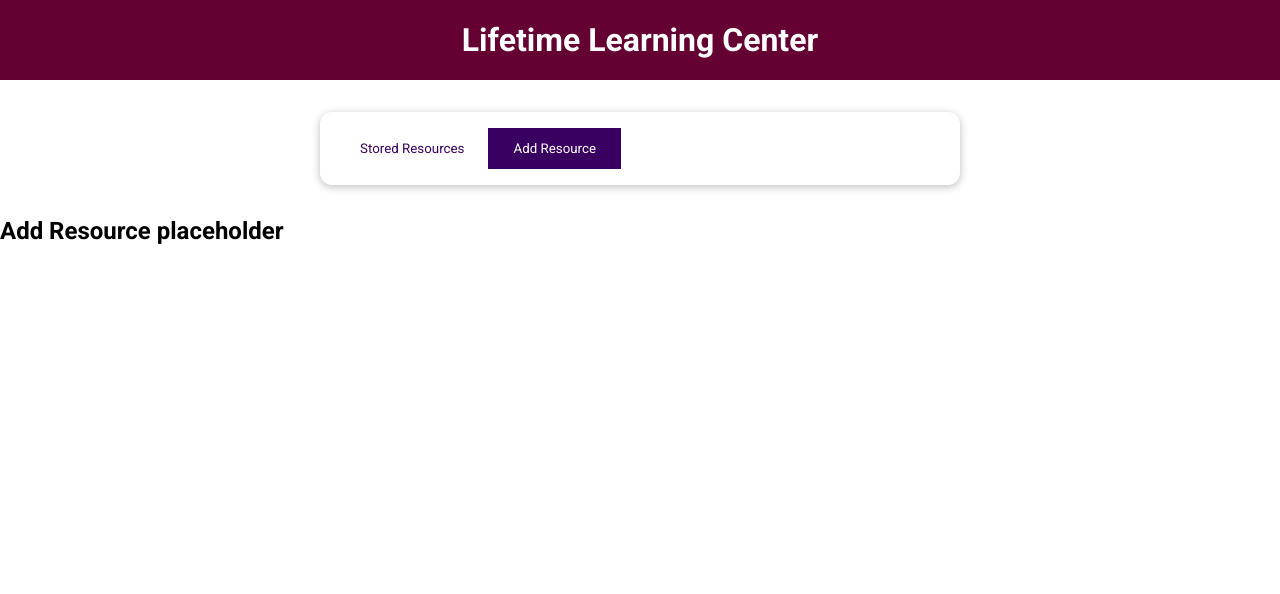
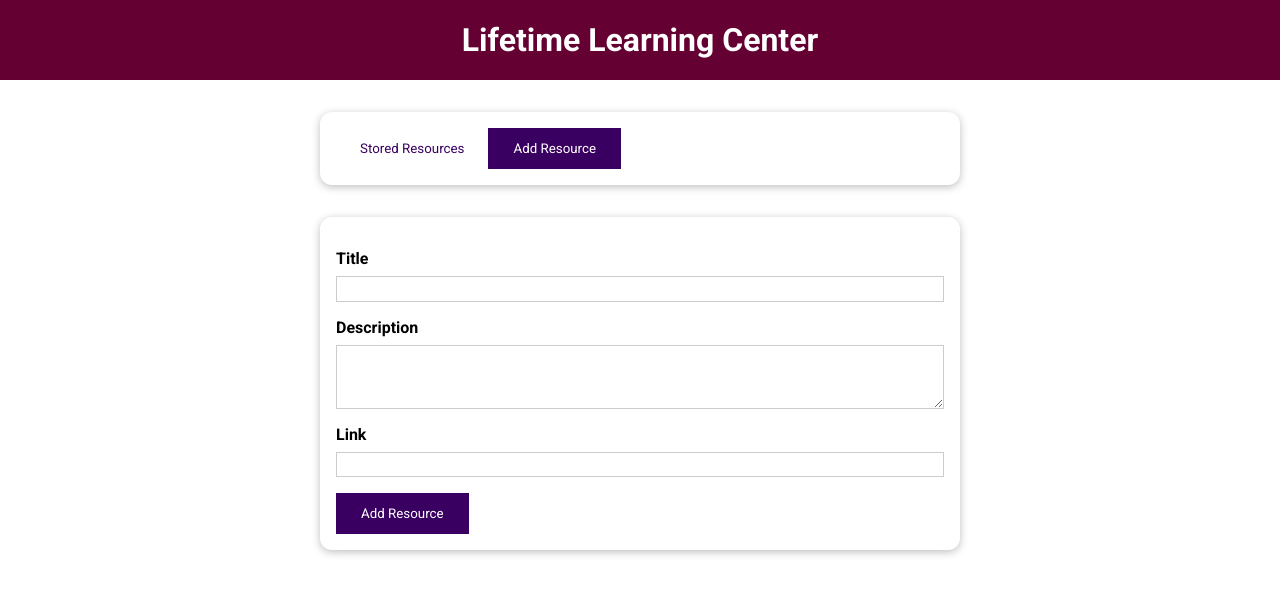
Before and after one commit to vladixcode/vue-learning-resources-app, a Vue app: page / in a window 1280 px wide. Both pictures are taken after a click on the button "Add Resource". Shown: the top 594 px of the page. Built offline with nearby package versions, Linux system fonts and the light colour scheme.

Commit message:
Add form, resource adding functionality & form validation

```diff
--- a/src/components/LearningResources/AddLearningResource.vue
+++ b/src/components/LearningResources/AddLearningResource.vue
@@ -1,3 +1,80 @@
-<script setup></script>
+<script setup>
+import { ref, inject } from 'vue'
+const titleInput = ref()
+const descriptionInput = ref()
+const linkInput = ref()
 
-<template><h2>Add Resource placeholder</h2></template>
+const addResource = inject('addResource')
+const submitData = () => {
+  // Form basic validation
+  if (
+    titleInput.value.value.trim() === '' ||
+    descriptionInput.value.value.trim() === '' ||
+    linkInput.value.value.trim() === ''
+  ) {
+    alert('Form data invalid')
+    return
+  }
+  addResource({
+    title: titleInput.value.value,
+    description: descriptionInput.value.value,
+    link: linkInput.value.value,
+  })
+}
+</script>
+
+<template>
+  <base-card>
+    <form @submit.prevent="submitData">
+      <div class="form-control">
+        <label for="title">Title</label>
+        <input id="title" ref="titleInput" name="title" type="text" />
+      </div>
+      <div class="form-control">
+        <label for="description">Description</label>
+        <textarea
+          id="description"
+          ref="descriptionInput"
+          name="description"
+          cols="30"
+          rows="3"
+        ></textarea>
+      </div>
+      <div class="form-control">
+        <label for="link">Link</label>
+        <input id="link" ref="linkInput" name="link" type="url" />
+      </div>
+      <div>
+        <base-button type="submit">Add Resource</base-button>
+      </div>
+    </form>
+  </base-card>
+</template>
+
+<style scoped>
+label {
+  font-weight: bold;
+  display: block;
+  margin-bottom: 0.5rem;
+}
+
+input,
+textarea {
+  display: block;
+  width: 100%;
+  font: inherit;
+  padding: 0.15rem;
+  border: 1px solid #ccc;
+}
+
+input:focus,
+textarea:focus {
+  outline: none;
+  border-color: #3a0061;
+  background-color: #f7ebff;
+}
+
+.form-control {
+  margin: 1rem 0;
+}
+</style>
--- a/src/components/LearningResources/TheResources.vue
+++ b/src/components/LearningResources/TheResources.vue
@@ -7,7 +7,6 @@ import AddLearningResource from './AddLearningResource.vue'
 const selectedTab = ref('stored-resources')
 
 const setSelectedTab = (tab) => {
-  console.log('setSelectedTab', tab)
   selectedTab.value = tab
 }
 
@@ -40,6 +39,19 @@ const storedResourcesButtonMode = computed(() => {
 const addResourcesButtonMode = computed(() => {
   return selectedTab.value === 'add-resources' ? null : 'flat'
 })
+
+const addResources = ({ title, description, link }) => {
+  const newResource = {
+    id: new Date().toISOString(),
+    title,
+    description,
+    link,
+  }
+
+  storedResourcesData.unshift(newResource)
+  selectedTab.value = 'stored-resources'
+}
+provide('addResource', addResources)
 </script>
 
 <template>
@@ -51,5 +63,7 @@ const addResourcesButtonMode = computed(() => {
       >Add Resource</base-button
     >
   </base-card>
-  <component :is="tabComponent"></component>
+  <keep-alive>
+    <component :is="tabComponent"></component>
+  </keep-alive>
 </template>
--- a/src/components/UI/BaseButton.vue
+++ b/src/components/UI/BaseButton.vue
@@ -1,10 +1,6 @@
 <script setup>
 import { computed } from 'vue'
 const props = defineProps({
-  buttonType: {
-    type: String,
-    default: 'button',
-  },
   mode: {
     type: String,
     default: '',
@@ -15,7 +11,7 @@ const buttonClass = computed(() => ({ [props.mode]: true }))
 </script>
 
 <template>
-  <button :type="buttonType" :class="buttonClass">
+  <button :class="buttonClass">
     <slot></slot>
   </button>
 </template>
```
